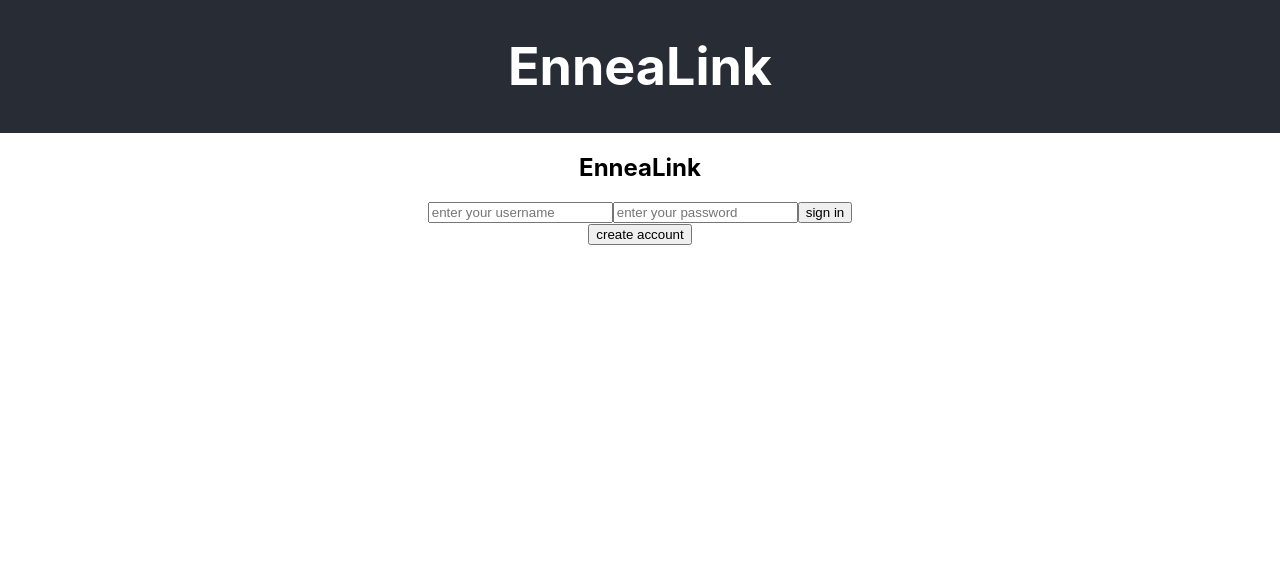
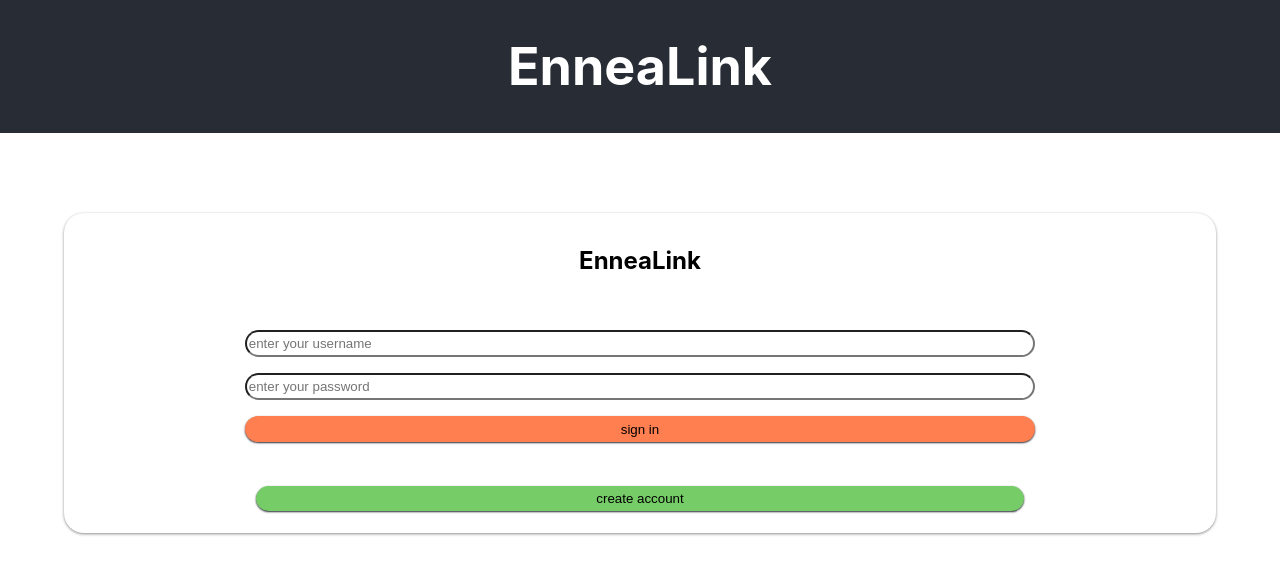
Before and after one commit to EnneaLink/ennealink-fe, a React (Create React App) app: page / in a window 1280 px wide. Shown: the top 574 px of the page. Built offline with nearby package versions, Linux system fonts and the light colour scheme; no server answers.

Commit message:
Add styling to inputs and buttons for login form

```diff
--- a/src/components/Login/Login.css
+++ b/src/components/Login/Login.css
@@ -0,0 +1,38 @@
+.sign-in {
+  height: 40vh;
+  margin: 10vh 5vw;
+  display: flex;
+  flex-direction: column;
+  justify-content: space-around;
+  align-items: center;
+  border-radius: 20px;
+  box-shadow: 0 1px 3px #00000073;
+}
+
+.sign-in-box {
+  display: flex;
+  flex-direction: column;
+  width: 70%;
+  height: 40%;
+}
+
+.login-input {
+  margin: 1vh;
+  border-radius: 14px;
+  height: 2em;
+}
+
+.submit-btn, .create-btn {
+  margin: 1vh;
+  border-radius: 14px;
+  height: 2.5em;
+  background-color: coral;
+  border: none;
+  box-shadow: 0 1px 2px #282c34;
+}
+
+.create-btn {
+  width: 60vw;
+  height: 1.9em;
+  background-color: #76CC66;
+}
--- a/src/components/Login/Login.js
+++ b/src/components/Login/Login.js
@@ -20,9 +20,9 @@ const Login = () => {
     <section className="sign-in">
       <h1>EnneaLink</h1>
         <form className="sign-in-box">
-          <input type="text" value={username} onChange={(e) => setUsername(e.target.value)} placeholder="enter your username"/>
-          <input type="password" value={password} onChange={(e) => setPassword(e.target.value)} placeholder="enter your password" minlength={8} required/>
-          <button type="submit" className="submit-btn" onClick={handleClick}>sign in</button>
+          <input className="login-input" type="text" value={username} onChange={(e) => setUsername(e.target.value)} placeholder="enter your username"/>
+          <input className="login-input" type="password" value={password} onChange={(e) => setPassword(e.target.value)} placeholder="enter your password" minlength={8} required/>
+          <button className="submit-btn" type="submit" className="submit-btn" onClick={handleClick}>sign in</button>
         </form>
         <button onClick={toggleCreate} className="create-btn">create account</button>
     </section>
```
